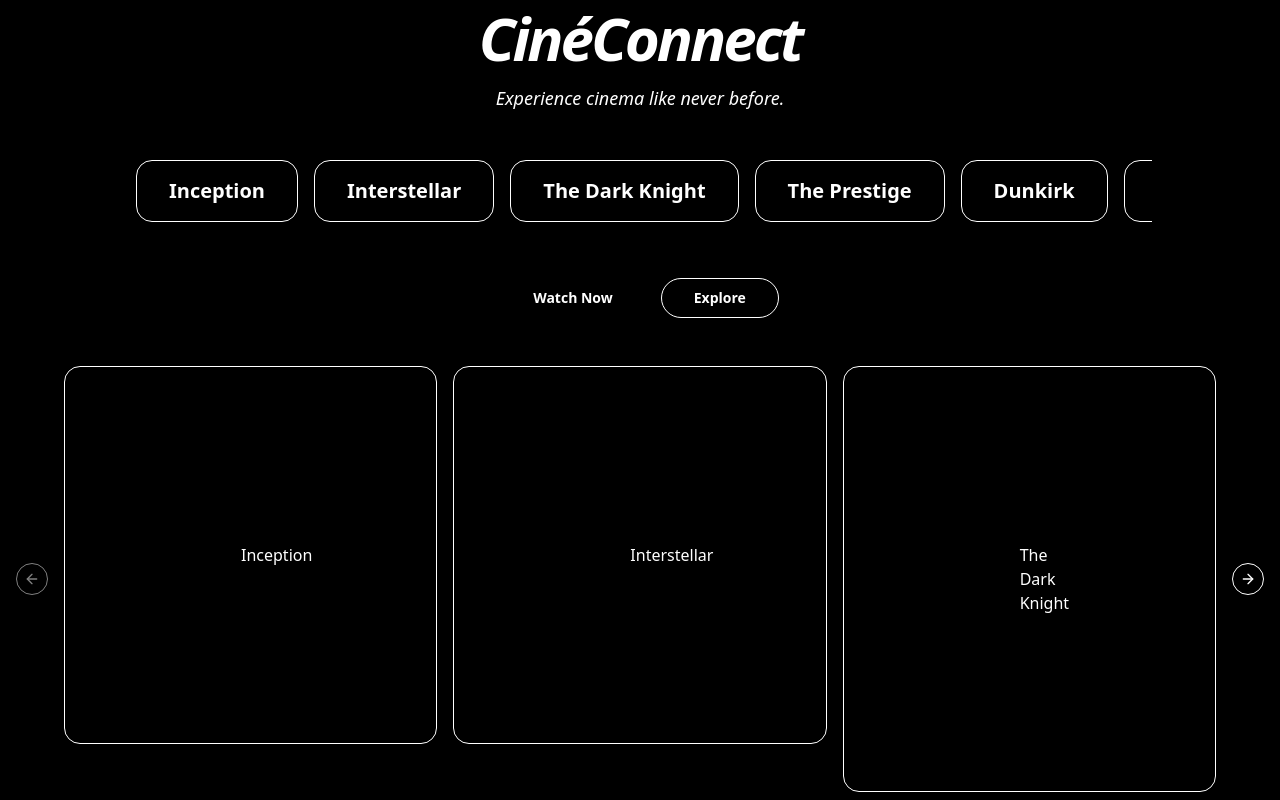
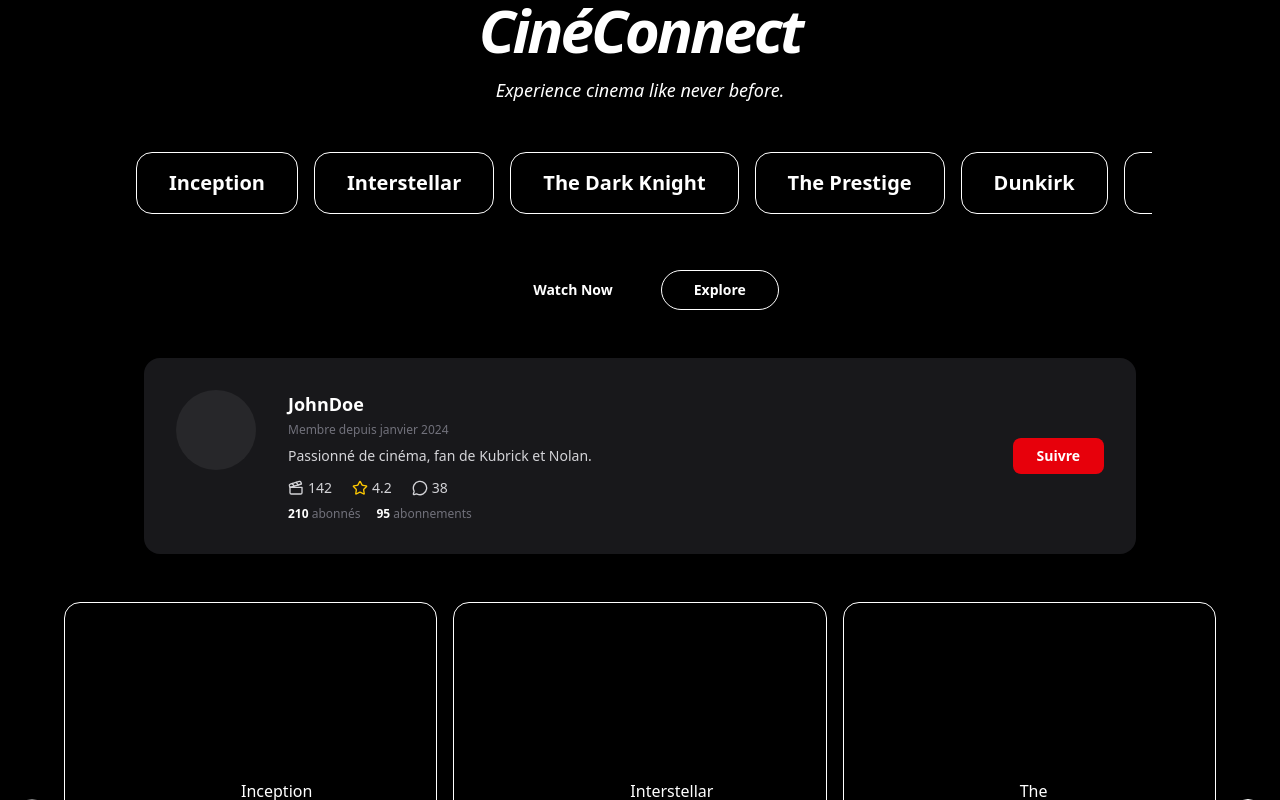
Before and after one commit to loaiattar/cine-connect, a React app in the folder apps/frontend/: page /ancienne-page in a window 1280 px wide. Shown: the top 800 px of the page. Built offline with nearby package versions, Linux system fonts and the light colour scheme; the HTML template or start-up script is replaced by a standard one.

Commit message:
feat: add UserProfileCard component

```diff
--- /dev/null
+++ b/apps/frontend/src/components/ui/UserProfileCard.tsx
@@ -0,0 +1,96 @@
+import { useState } from "react"
+import { Clapperboard, MessageCircle, MessageSquare, Star } from "lucide-react"
+
+type User = {
+  username: string
+  memberSince: string
+  bio: string
+  filmCount: number
+  averageRating: number
+  reviewCount: number
+  followersCount: number
+  followingCount: number
+}
+
+type Props = {
+  user: User
+  onMessage?: () => void
+}
+
+export function UserProfileCard({ user, onMessage }: Props) {
+
+  const [isFollowing, setIsFollowing] = useState(false)
+
+  function handleFollow() {
+    setIsFollowing(!isFollowing)
+  }
+
+  return (
+    <div className="flex gap-8 bg-zinc-900 rounded-2xl p-8 text-white">
+
+      {/* photo de profil */}
+      <div>
+        <div className="w-20 h-20 rounded-full bg-zinc-800" />
+      </div>
+
+      {/* infos */}
+      <div className="flex-1">
+
+        <p className="text-lg font-bold">{user.username}</p>
+        <p className="text-xs text-zinc-500 mt-1">Membre depuis {user.memberSince}</p>
+        <p className="text-sm text-zinc-300 mt-2">{user.bio}</p>
+
+        {/* stats */}
+        <div className="flex gap-5 text-sm text-zinc-300 mt-3">
+          <span className="flex items-center gap-1">
+            <Clapperboard className="w-4 h-4" />
+            {user.filmCount}
+          </span>
+          <span className="flex items-center gap-1">
+            <Star className="w-4 h-4 text-yellow-400" />
+            {user.averageRating.toFixed(1)}
+          </span>
+          <span className="flex items-center gap-1">
+            <MessageCircle className="w-4 h-4" />
+            {user.reviewCount}
+          </span>
+        </div>
+
+        <div className="flex gap-4 text-xs text-zinc-500 mt-2">
+          <span><span className="font-bold text-white">{user.followersCount}</span> abonnés</span>
+          <span><span className="font-bold text-white">{user.followingCount}</span> abonnements</span>
+        </div>
+
+      </div>
+
+      {/* boutons */}
+      <div className="self-center">
+        {isFollowing ? (
+          <div className="flex flex-col gap-2">
+            <button
+              onClick={handleFollow}
+              className="rounded-lg bg-zinc-700 hover:bg-zinc-600 px-4 py-2 text-sm font-semibold transition-colors"
+            >
+              Ne plus suivre
+            </button>
+            <button
+              onClick={onMessage}
+              className="rounded-lg bg-blue-600 hover:bg-blue-500 px-4 py-2 text-sm font-semibold flex items-center gap-2 transition-colors"
+            >
+              <MessageSquare className="w-4 h-4" />
+              Message
+            </button>
+          </div>
+        ) : (
+          <button
+            onClick={handleFollow}
+            className="rounded-lg bg-red-600 hover:bg-red-500 px-6 py-2 text-sm font-bold transition-colors"
+          >
+            Suivre
+          </button>
+        )}
+      </div>
+
+    </div>
+  )
+}
--- a/apps/frontend/src/routes/ancienne-page.tsx
+++ b/apps/frontend/src/routes/ancienne-page.tsx
@@ -1,6 +1,7 @@
 import { createFileRoute } from "@tanstack/react-router";
 import { Marquee } from "@/components/ui/marquee";
 import { Button } from "@/components/ui/button";
+import { UserProfileCard } from "@/components/ui/UserProfileCard";
 import {
   Carousel,
   CarouselContent,
@@ -58,6 +59,22 @@ function LegacyPage() {
         </Button>
       </div>
 
+      <div className="mt-12 w-full max-w-5xl px-4">
+        <UserProfileCard
+          user={{
+            username: "JohnDoe",
+            memberSince: "janvier 2024",
+            bio: "Passionné de cinéma, fan de Kubrick et Nolan.",
+            filmCount: 142,
+            averageRating: 4.2,
+            reviewCount: 38,
+            followersCount: 210,
+            followingCount: 95,
+          }}
+          onMessage={() => console.log("Message")}
+        />
+      </div>
+
       <div className="mt-12 w-full max-w-6xl">
         <Carousel className="w-full">
           <CarouselContent>
```
